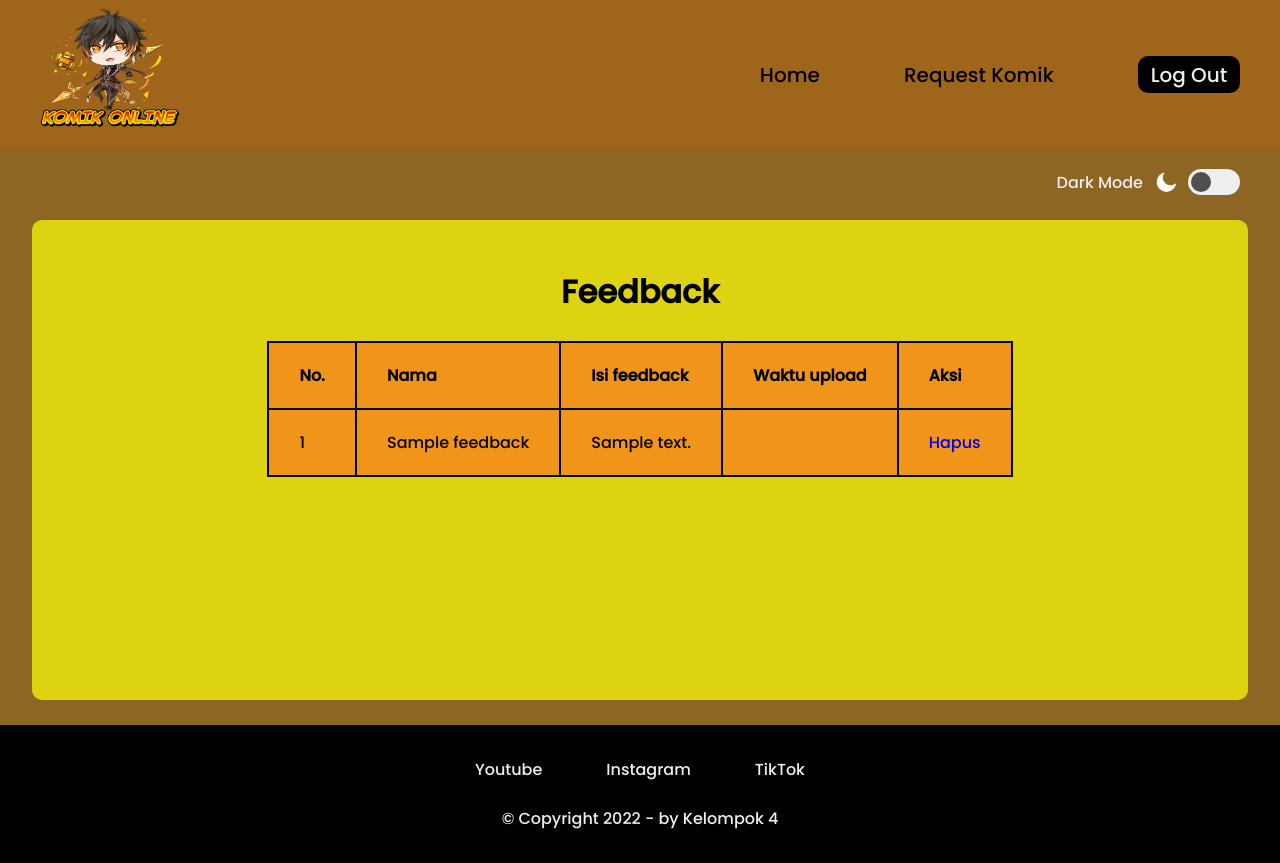
After one commit to luthfihanif13/Kelompok4_B1_21, a PHP site: page /admin_menu_feedback.php in a window 1280 px wide. The commit adds this page. Run offline with PHP 8.4, Linux system fonts and the light colour scheme; tables that the repository leaves empty hold one stand-in row (values such as "Sample post"); data that the repository does not hold is empty.

Commit message:
feedback

```diff
--- a/admin_menu.php
+++ b/admin_menu.php
@@ -1,11 +1,9 @@
 <?php
-  session_start();
-
+  require('proses_koneksi.php');
   if (!isset($_SESSION['username'])) {
       header("Location: admin_login.php");
   }
 
-  require('proses_koneksi.php');
 
   $result = mysqli_query($conn, "SELECT * FROM komik");
 
@@ -35,6 +33,7 @@
       <a href="admin_crud_komik.php">Data Komik</a>
       <a href="admin_lihat_request.php">Lihat Request</a>
       <a href="admin_lihat_akun_user.php">Lihat Akun</a>
+      <a href="admin_menu_feedback.php">Feedback</a>
       <a href="admin_login.php" class="me">Log Out</a>
     </nav>
   </header>
--- /dev/null
+++ b/admin_menu_feedback.php
@@ -0,0 +1,132 @@
+<?php
+require('proses_koneksi.php');
+
+$result = mysqli_query($conn, "SELECT * FROM feedback");
+
+$feedback = [];
+
+while ($row = mysqli_fetch_assoc($result)) {
+    $feedback[] = $row;
+}
+
+?>
+<!DOCTYPE html>
+<html lang="en">
+<head>
+  <meta charset="UTF-8">
+  <meta http-equiv="X-UA-Compatible" content="IE=edge">
+  <meta name="viewport" content="width=device-width, initial-scale=1.0">
+  <link rel="stylesheet" href="style.css">
+  <link rel="shortcut icon" href="images/LogoZhongli.ico">
+  <title>Menu User</title>
+    <style>
+    .container {
+      width: 95%;
+      height: 60vh;
+      display: flex;
+      flex-direction: column;
+      justify-content: center;
+      border-radius: 10px;
+      margin-top: 25px;
+      margin-left: auto;
+      margin-right: auto;
+      margin-bottom: 25px;
+      align-items: center;
+      background-color:#ddd310;
+    }
+
+    .container h1 {
+      color: black;
+      text-align: center;
+      margin-bottom: 25px;
+    }
+
+    .tambah-button{
+      background-color: rgb(241, 148, 26);
+      padding: 10px 10px;
+      border: none;
+      border-radius: 5px;
+      cursor: pointer;
+      text-decoration: none;
+      margin-bottom: auto;
+    }
+
+    .tambah-button a{
+      color: black;
+    }
+
+    .edit-button{
+      background-color: green;
+      color: white;
+      padding: 10px 10px;
+      border: none;
+      border-radius: 10px;
+      cursor: pointer;
+      text-decoration: none;
+    }
+
+    table {
+      margin-bottom: auto;
+      border-collapse: collapse;
+      background: rgb(241, 148, 26);
+      color: #000000;
+      margin-bottom: auto;
+    }
+
+    th, td {
+      text-align: left;
+      border: 2px solid #000000;
+      padding: 20px 30px;
+    }
+    </style>
+</head>
+<body>
+  <header>
+    <a href="#"><h1><img src="images/Zhongli.png" width="140px" height="120px"></h1></a>
+    <nav>
+      <a href="user_menu.php">Home</a>
+      <a href="user_menu_request.php">Request Komik</a>
+      <a href="user_login.php" class="me">Log Out</a>
+    </nav>
+  </header>
+  <div class="mode">
+    <p id="change-mode">Dark Mode</p>
+    <img id="icon-mode" src="images/moon.png" alt="">
+    <input type="checkbox" onclick="lightMode()">
+    <br>
+  </div>
+
+    <div class="container">
+    <h1>Feedback</h1>
+    <table border=1px>
+        <tr>
+            <th>No.</th>
+            <th>Nama</th>
+            <th>Isi feedback</th>
+            <th>Waktu upload</th>
+            <th>Aksi</th>
+        </tr>
+        <?php $i = 1; foreach ($feedback as $fee):?>
+        <tr>
+            <td><?php echo $i ;?></td>
+            <td><?php echo $fee["nama_user"]; ?></td>
+            <td><?php echo $fee["isi_feedback"] ;?></td>
+            <td><?php echo $fee["waktu_upload"] ;?></td>
+            <td><a href="proses_hapus_feedback.php?id=<?php echo $fee["id"]; ?>" onclick = "return confirm('Anda yakin ingin mengahpus data ini ?')" class="del-button">Hapus</a></td>
+        </tr>
+        <?php $i++; endforeach;?>
+    </table>
+    </div>
+    <footer>
+    <nav>
+      <br>
+      <a href="https://youtube.com/channel/UCjRc-gYlqHi1x9fwCMeVEGw">Youtube</a>
+      <a href="https://instagram.com/mirvanhakimmm">Instagram</a>
+      <a href="https://www.tiktok.com/@muhammad_irvan_hakim?_t=8VzzYA3N1qj&_r=1">TikTok</a>
+    </nav>
+    <p>&copy Copyright 2022 - by Kelompok 4 </p>
+  </footer>
+
+  <script src="script.js"></script>
+</body>
+</html>
--- a/user_menu.php
+++ b/user_menu.php
@@ -31,6 +31,7 @@
       <a> Cari Komik <input type="text"></a>
       <a href="user_menu.php">Home</a>
       <a href="user_menu_request.php">Request Komik</a>
+      <a href="user_tambah_feedback.php">Feedback</a>
       <a href="user_login.php" class="me">Log Out</a>
     </nav>
   </header>
```
Also changed, not shown: proses_hapus_feedback.php (added, +26 -0 lines), user_tambah_feedback.php (added, +93 -0 lines).
